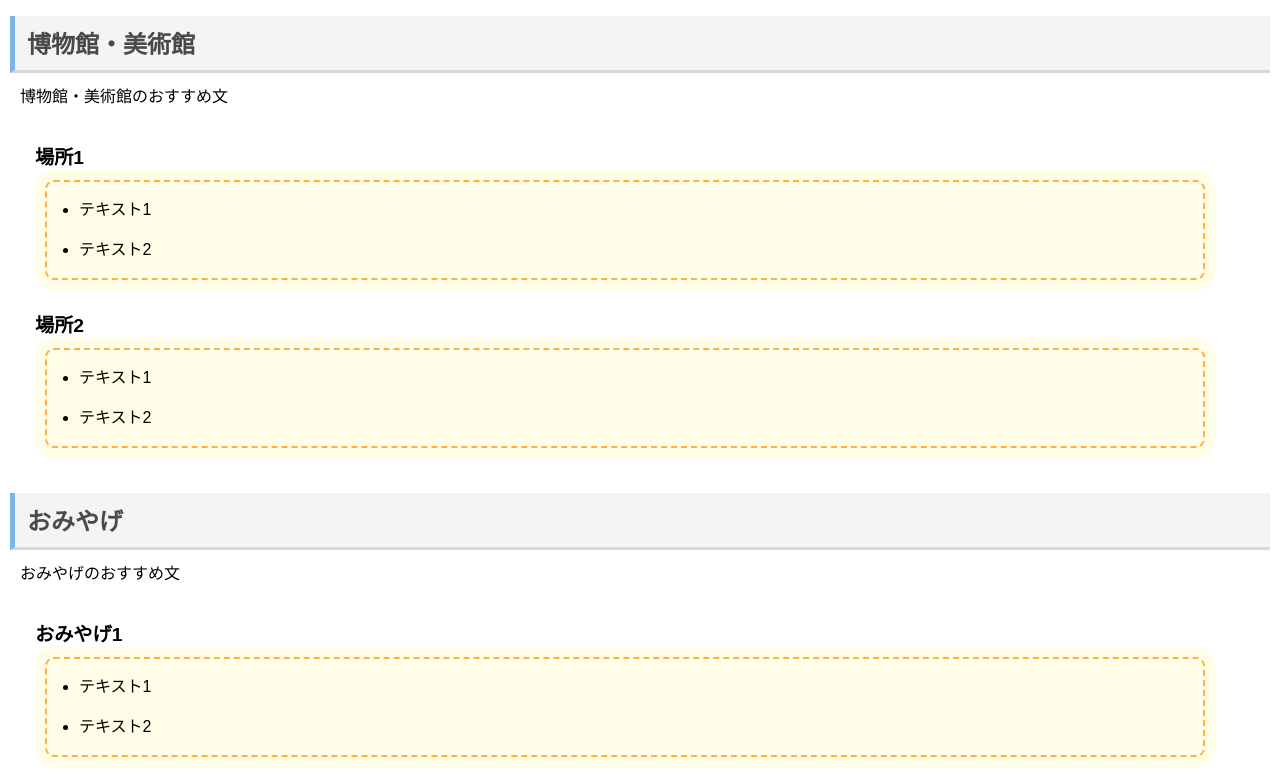
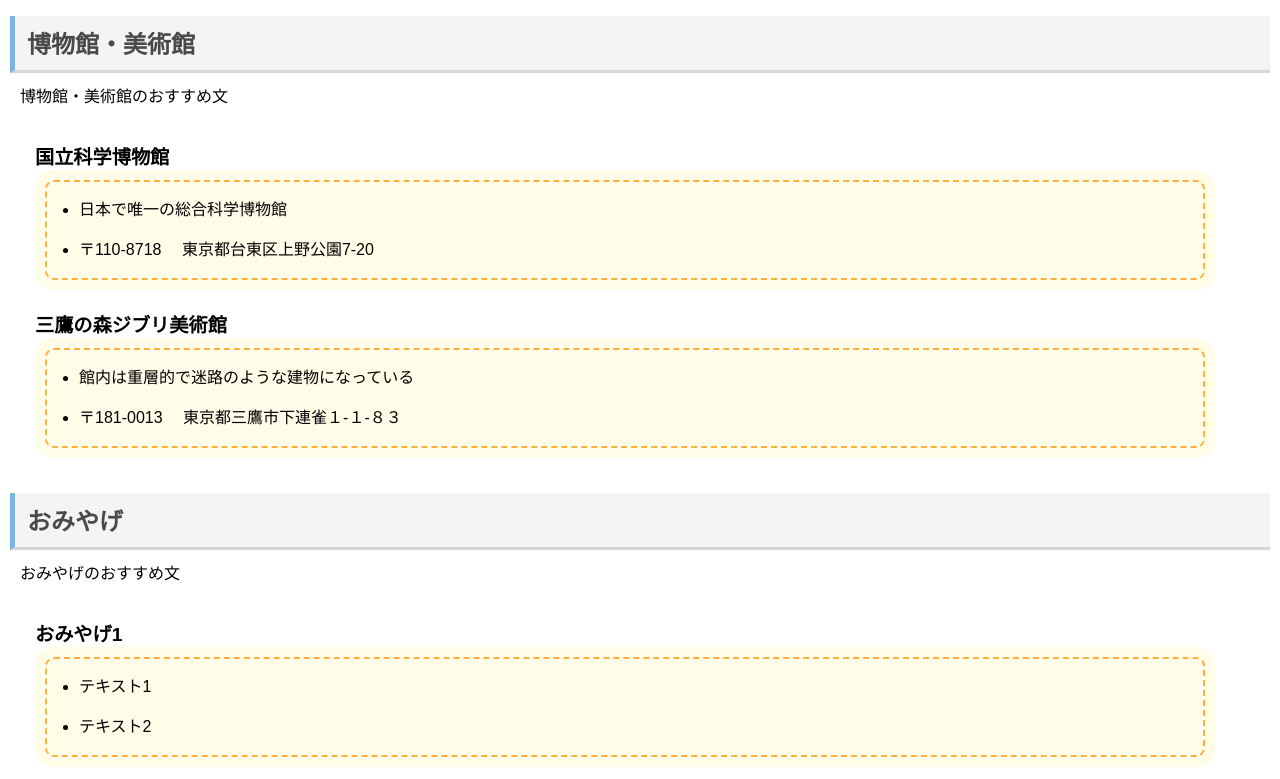
Before and after one commit to gento-kuroda/TokyoSeeing, a plain HTML site: page index.html in a window 1280 px wide. Shown: the part 660-1439 px from the top of the page. Drawn offline with Linux system fonts and the light colour scheme.

Commit message:
博物館・美術館「国立科学博物館」「三鷹の森ジブリ美術館」

```diff
--- a/index.html
+++ b/index.html
@@ -43,18 +43,18 @@
     <p>博物館・美術館のおすすめ文</p>
 
     <dl>
-        <dt>場所1</dt>
+        <dt>国立科学博物館</dt>
         <dd>
             <ul>
-                <li>テキスト1</li>
-                <li>テキスト2</li>
+                <li>日本で唯一の総合科学博物館</li>
+                <li>〒110-8718　 東京都台東区上野公園7-20 </li>
             </ul>
         </dd>
-        <dt>場所2</dt>
+        <dt>三鷹の森ジブリ美術館</dt>
         <dd>
             <ul>
-                <li>テキスト1</li>
-                <li>テキスト2</li>
+                <li>館内は重層的で迷路のような建物になっている </li>
+                <li>〒181-0013　 東京都三鷹市下連雀１-１-８３ </li>
             </ul>
         </dd>
     </dl>
@@ -129,7 +129,7 @@
 </main>
 
 <footer>
-    <p>（担当者：氏名1, 氏名2, 氏名3, 氏名4, 氏名5）</p>
+    <p>（担当者：氏名1, 中村圭吾, 氏名3, 氏名4, 氏名5）</p>
     <p>Copyright &copy 2019 著作権者名</p>
 </footer>
 
```
